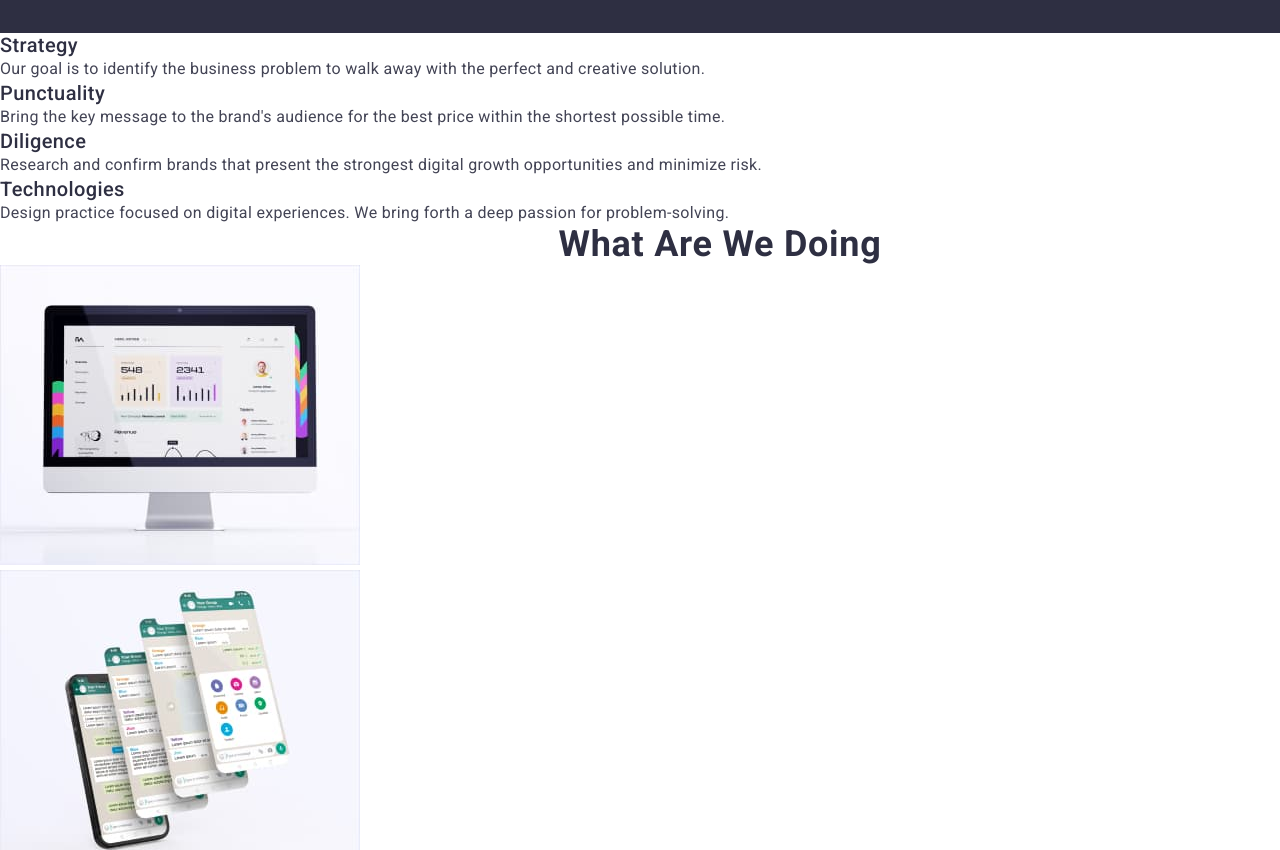
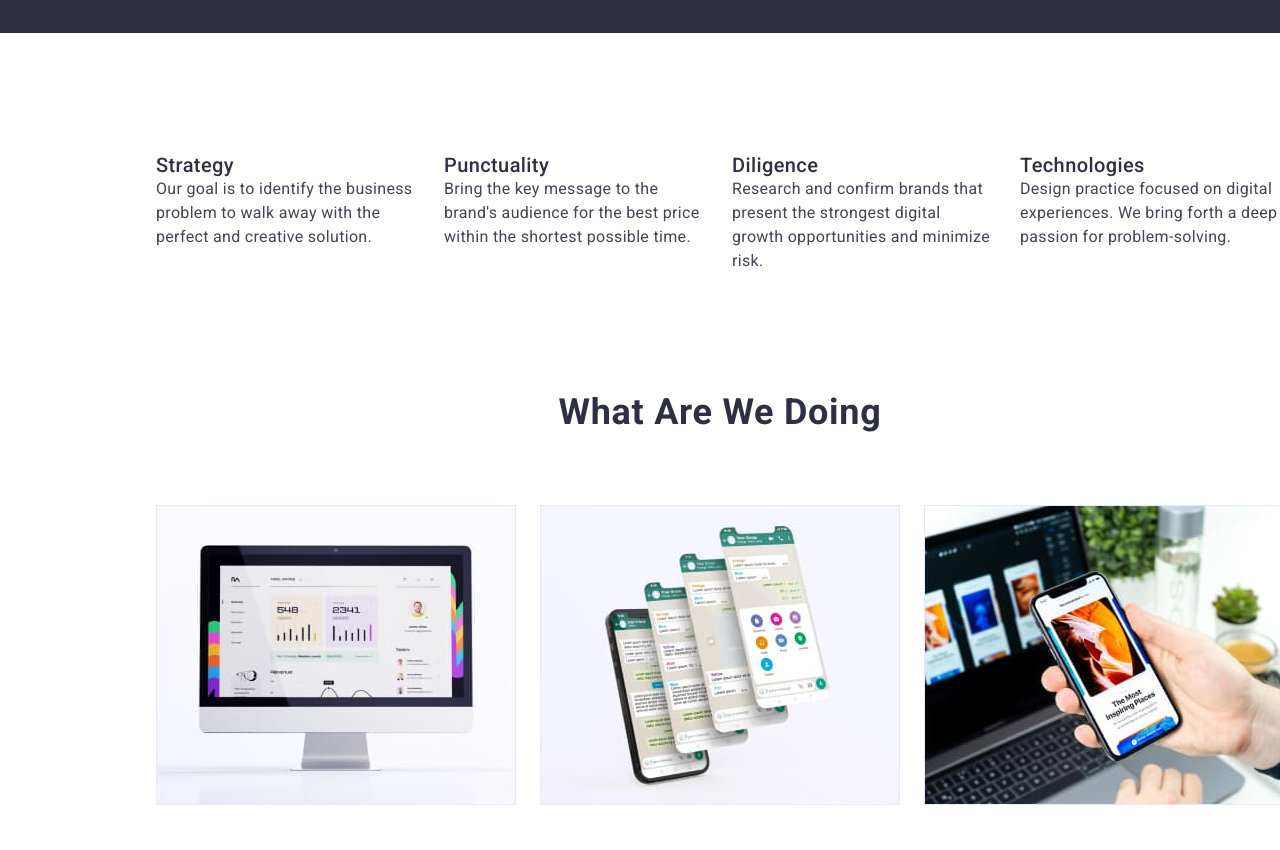
Before and after one commit to vrbGoIt/goit-markup-hw-03, a plain HTML site: page index.html in a window 1280 px wide. Shown: the part 640-1490 px from the top of the page. Drawn offline with nearby package versions, Linux system fonts and the light colour scheme.

Commit message:
Update third section

```diff
--- a/css/styles.css
+++ b/css/styles.css
@@ -156,6 +156,15 @@ body {
     background-color: var(--link-hover-color);
 }
 
+.quality-list {
+    margin: 120px 0 120px 156px;
+}
+
+.quality-item {
+    width: 264px;
+    margin-right: 24px;
+}
+
 .quality-name {
     font-weight: 500;
     font-size: 20px;
@@ -179,6 +188,14 @@ body {
     letter-spacing: 0.02em;
     text-transform: capitalize;
     color: var(--navy-blue);
+}
+
+.works-list {
+    margin: 72px 0 120px 156px;
+}
+
+.works-item {
+    margin-right: 24px;
 }
 
 .our-team {
--- a/index.html
+++ b/index.html
@@ -75,8 +75,8 @@
                 </section>
                 <section>
                     <h2 hidden class="quality-header">Our qualities</h2>
-                    <ul class="list">
-                        <li>
+                        <ul class="list flex-row quality-list">
+                            <li class="quality-item">
                                 <h3 class="quality-name">Strategy</h3>
                                 <p class="quality-text">
                                     Our goal is to identify the business problem to
@@ -84,7 +84,7 @@
                                     solution.
                                 </p>
                             </li>
-                        <li>
+                            <li class="quality-item">
                                 <h3 class="quality-name">Punctuality</h3>
                                 <p class="quality-text">
                                     Bring the key message to the brand's audience
@@ -92,7 +92,7 @@
                                     time.
                                 </p>
                             </li>
-                        <li>
+                            <li class="quality-item">
                                 <h3 class="quality-name">Diligence</h3>
                                 <p class="quality-text">
                                     Research and confirm brands that present the
@@ -100,7 +100,7 @@
                                     minimize risk.
                                 </p>
                             </li>
-                        <li>
+                            <li class="quality-item">
                                 <h3 class="quality-name">Technologies</h3>
                                 <p class="quality-text">
                                     Design practice focused on digital experiences.
@@ -112,22 +112,22 @@
                 </section>
                 <section>
                     <h2 class="works-header">What are we doing</h2>
-                    <ul class="list">
-                        <li>
+                    <ul class="list flex-row works-list">
+                        <li class="works-item">
                             <img
                                 width="360"
                                 src="./images/work1.jpg"
                                 alt="Our work1"
                             />
                         </li>
-                        <li>
+                        <li class="works-item">
                             <img
                                 width="360"
                                 src="./images/work2.jpg"
                                 alt="Our work2"
                             />
                         </li>
-                        <li>
+                        <li class="works-item">
                             <img
                                 width="360"
                                 src="./images/work3.jpg"
@@ -138,7 +138,7 @@
                 </section>
                 <section class="our-team">
                     <h2 class="our-team-header">Our Team</h2>
-                    <ul class="list">
+                    <ul class="list flex-row">
                         <li class="our-team-item">
                             <img
                                 width="264"
```
Lines whose indentation alone changed are shown as unchanged.
